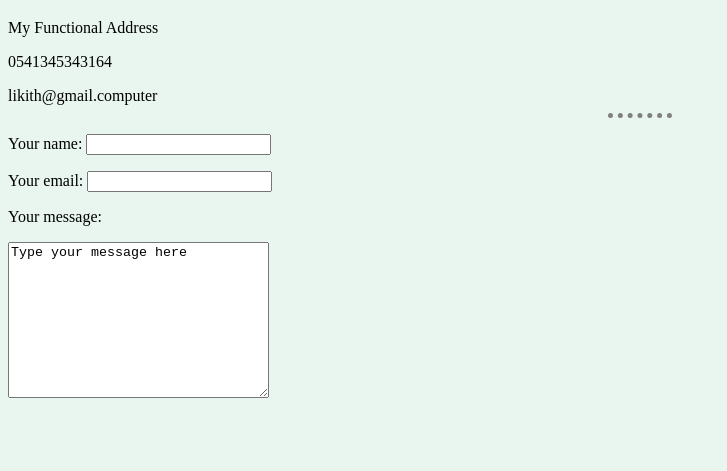
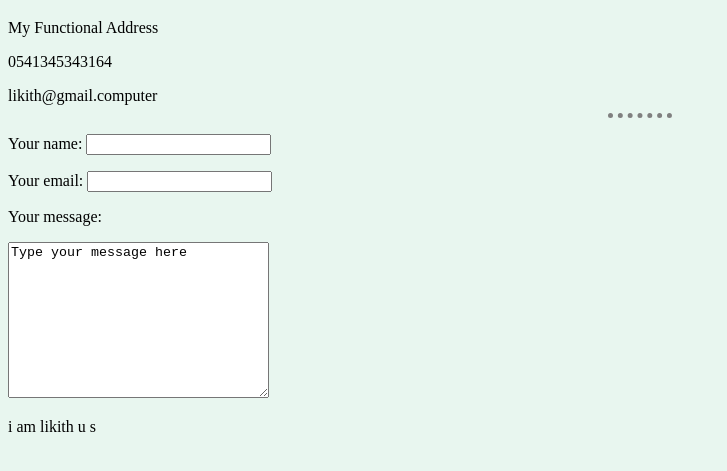
Before and after one commit to likithus22/MyCV-v1, a plain HTML site: page contact.html in a window 1280 px wide. Shown: the part 61-532 px from the top of the page, without its empty margins (0-727 px from the left). Drawn offline with Linux system fonts and the light colour scheme.

Commit message:
added an additional paragraph

```diff
--- a/contact.html
+++ b/contact.html
@@ -20,7 +20,7 @@
     <p>Your message:</p>
     <textarea name="message" id="message" cols="30" rows="10">Type your message here</textarea>
 
-
+    <p>i am likith u s</p>
 
 
 </body>
```
